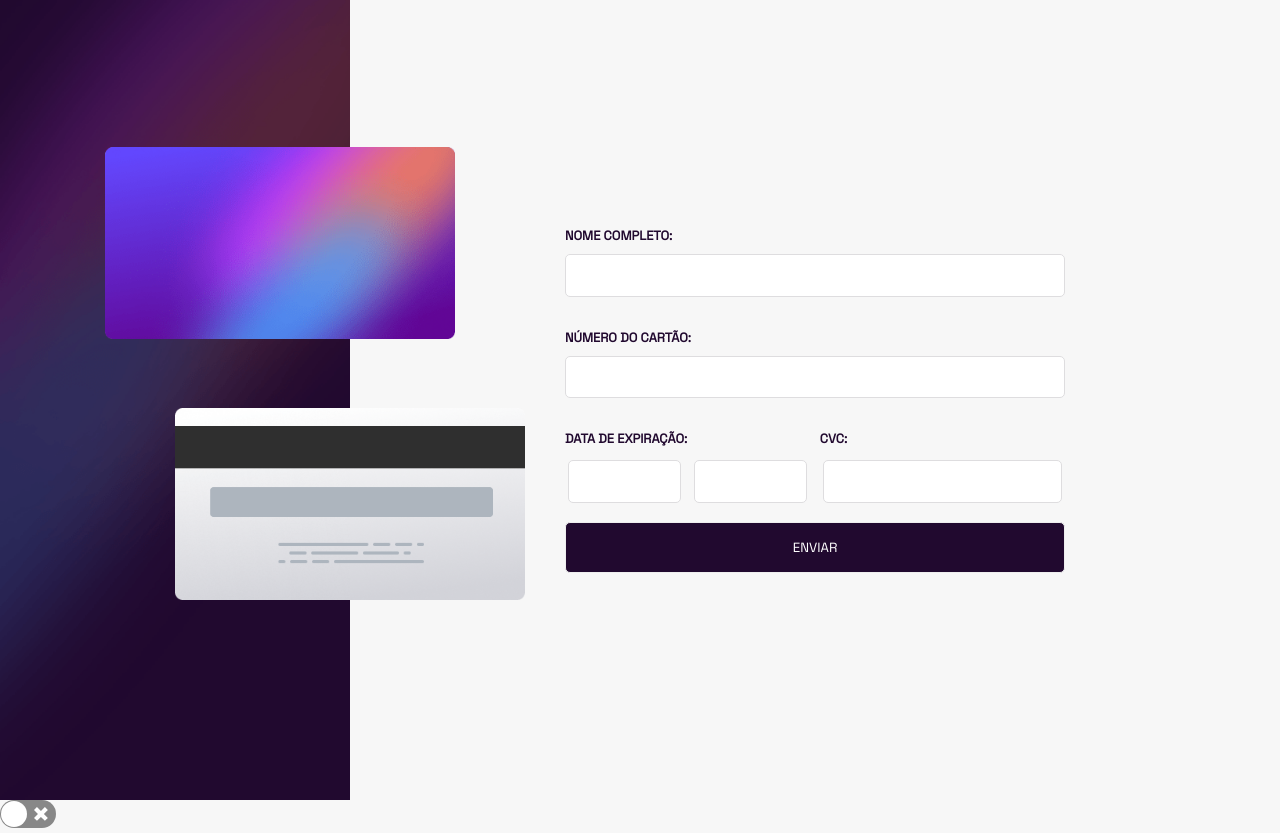
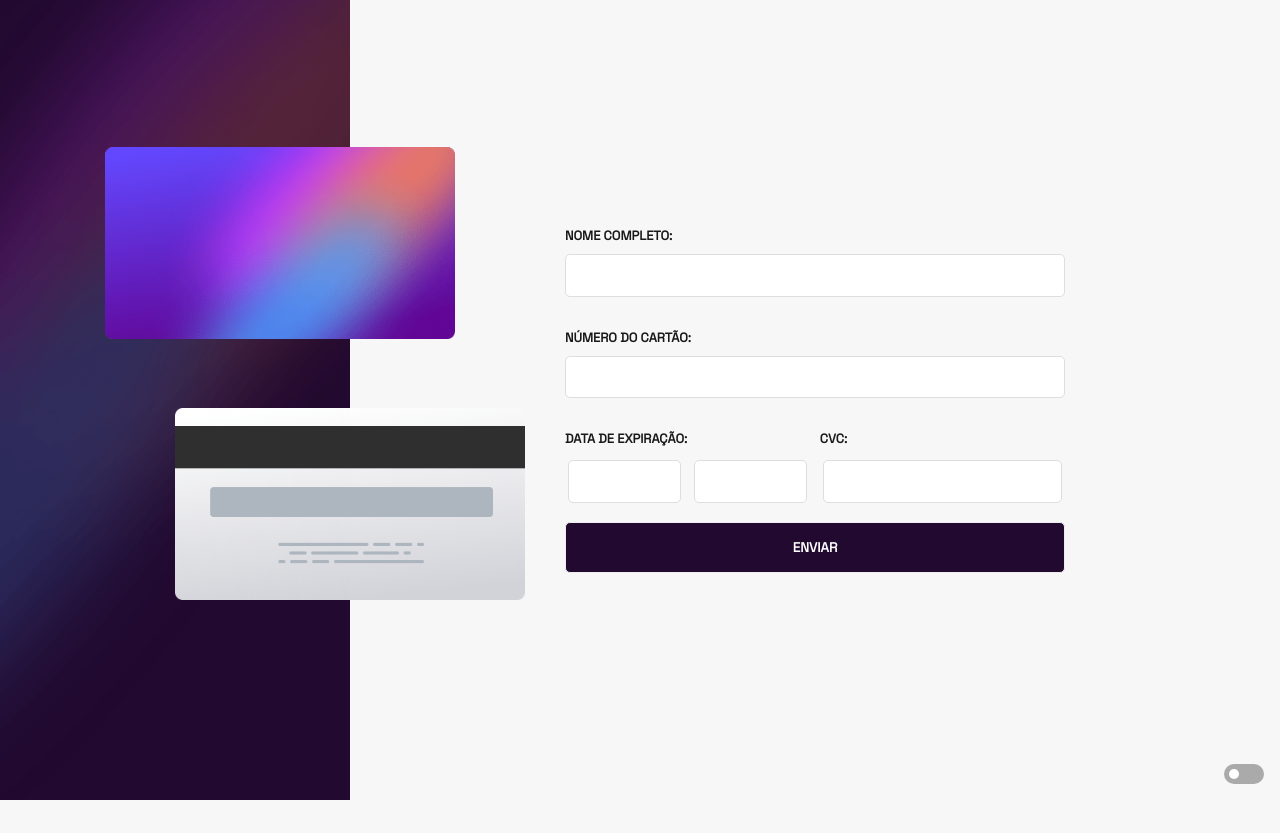
Before and after one commit to alvesxdani/interactive-card, a React (Vite) app: page / in a window 1280 px wide. After the commit the page ends 800 px from the top, so only its background shows below. Built offline with nearby package versions, Linux system fonts and the light colour scheme.

Commit message:
Finish the switcher

```diff
--- a/package.json
+++ b/package.json
@@ -12,6 +12,7 @@
     "@types/styled-components": "^5.1.26",
     "react": "^18.2.0",
     "react-dom": "^18.2.0",
+    "react-icons": "^4.7.1",
     "react-switch": "^7.0.0",
     "styled-components": "^5.3.6"
   },
--- a/src/App.tsx
+++ b/src/App.tsx
@@ -1,26 +1,42 @@
-import { DefaultTheme, ThemeProvider } from 'styled-components';
-import { Home } from './pages/Home';
-import { useState } from 'react';
-import light from './theme/light';
-import { combineTheme, dark } from './theme';
-import Switch from 'react-switch';
-import { GlobalStyle } from './global';
+import { DefaultTheme, ThemeProvider } from "styled-components";
+import { Home } from "./pages/Home";
+import { useState } from "react";
+import light from "./theme/light";
+import { combineTheme, dark } from "./theme";
+import Switch from "react-switch";
+import { GlobalStyle } from "./global";
+import { BsFillSunFill } from "react-icons/bs";
+import { SwitchBox } from "./components/SwitchBox";
 
 const App: React.FC = () => {
-
   const [theme, setTheme] = useState<DefaultTheme>(combineTheme(light));
 
   const toggleTheme = () => {
-    setTheme(theme.title === 'light' ? combineTheme(dark) : combineTheme(light));
+    setTheme(
+      theme.title === "light" ? combineTheme(dark) : combineTheme(light)
+    );
   };
 
   return (
     <ThemeProvider theme={theme}>
       <GlobalStyle />
+      <SwitchBox>
+        <Switch
+          checked={theme.title === "dark"}
+          onChange={toggleTheme}
+          width={40}
+          height={20}
+          handleDiameter={10}
+          onColor="#333"
+          offColor="#aaa"
+          checkedIcon={false}
+          uncheckedIcon={false}
+        />
+      </SwitchBox>
+
       <Home />
-      <Switch checked={theme.title === 'dark'} onChange={toggleTheme} />
     </ThemeProvider>
-  )
-}
+  );
+};
 
 export default App;
--- a/src/components/Button/style.ts
+++ b/src/components/Button/style.ts
@@ -1,19 +1,20 @@
 import styled from "styled-components";
 
 export const SubmitButton = styled.button`
-  background: ${props => props.theme.colors.primaryColor};
-  color: #fff;
+  ${props => props.theme.title === 'dark' ? 'border: 1px solid #1d1d1d;' : 'border: 1px solid #eee;'}
+  ${props => props.theme.title === 'dark' ? `background: ${props.theme.colors.lightGrey};` : `background: ${props.theme.colors.primaryColor};`}
+  ${props => props.theme.title === 'dark' ? `color: ${props.theme.colors.primaryColor};` : `color: #fff;`}
+  /* color: ${props => props.theme.colors.primaryColor}; */
   font-family: '${props => props.theme.fonts.mainFont}', serif;
   text-transform: uppercase;
+  font-weight: bolder;
   margin-top: 1rem;
-  ${props => props.theme.title === 'dark' ? 'border: 1px solid #1d1d1d;' : 'border: 1px solid #eee;'}
   padding: 1rem;
   border-radius: 5px;
   cursor: pointer;
   transition: .2s ease-in;
 
   &:hover {
-    filter: brightness(150%);
-    font-weight: normal;
+    box-shadow: 2px 2px 0 1px ${props => props.theme.colors.lightGrey};
   }
 `
--- a/src/components/Input/style.ts
+++ b/src/components/Input/style.ts
@@ -1,7 +1,9 @@
 import styled from "styled-components";
 
 export const Input = styled.input`
-  border: 1px solid ${props => props.theme.colors.lightGrey};
+  ${props => props.theme.title == 'dark' ? 'background: #eee1;' : 'background: #fff;'}
+  ${props => props.theme.title == 'dark' ?
+  `border: 1px solid ${props.theme.colors.colorBG};` : `border: 1px solid ${props.theme.colors.lightGrey};`}
   padding: 0.8rem;
   border-radius: 5px;
   margin-bottom: 2rem;
--- a/src/components/Label/style.ts
+++ b/src/components/Label/style.ts
@@ -2,8 +2,7 @@ import styled, { ThemeContext, ThemeProvider } from "styled-components";
 import { combineTheme } from "../../theme";
 
 export const Label = styled.label`
-  color: ${props => props.theme.colors.primaryColor};
-  ${props => props.theme.title == 'dark' ? 'filter: brightness(800%);' : ''}
+  color: ${props => props.theme.colors.colorText};
   font-weight: bold;
   font-size: 0.8rem;
   text-transform: uppercase;
--- /dev/null
+++ b/src/components/SwitchBox/index.tsx
@@ -0,0 +1,19 @@
+import { Children, useState } from "react";
+import { DefaultTheme } from "styled-components";
+import { combineTheme, dark, light } from "../../theme";
+import Switch from 'react-switch';
+import { SwitchContent } from "./style";
+
+type Props = {
+  children: JSX.Element;
+}
+
+export const SwitchBox = ({ children }: Props) => {
+
+  return (
+    <SwitchContent>
+      {children}
+    </SwitchContent>
+  )
+
+}
--- /dev/null
+++ b/src/components/SwitchBox/style.ts
@@ -0,0 +1,8 @@
+import styled from "styled-components";
+
+export const SwitchContent = styled.div`
+  position: absolute;
+  bottom: 1rem;
+  right: 1rem;
+  display: flex;
+`
```
Also changed, not shown: 1 other file (tests, documents, lock files or other folders).
